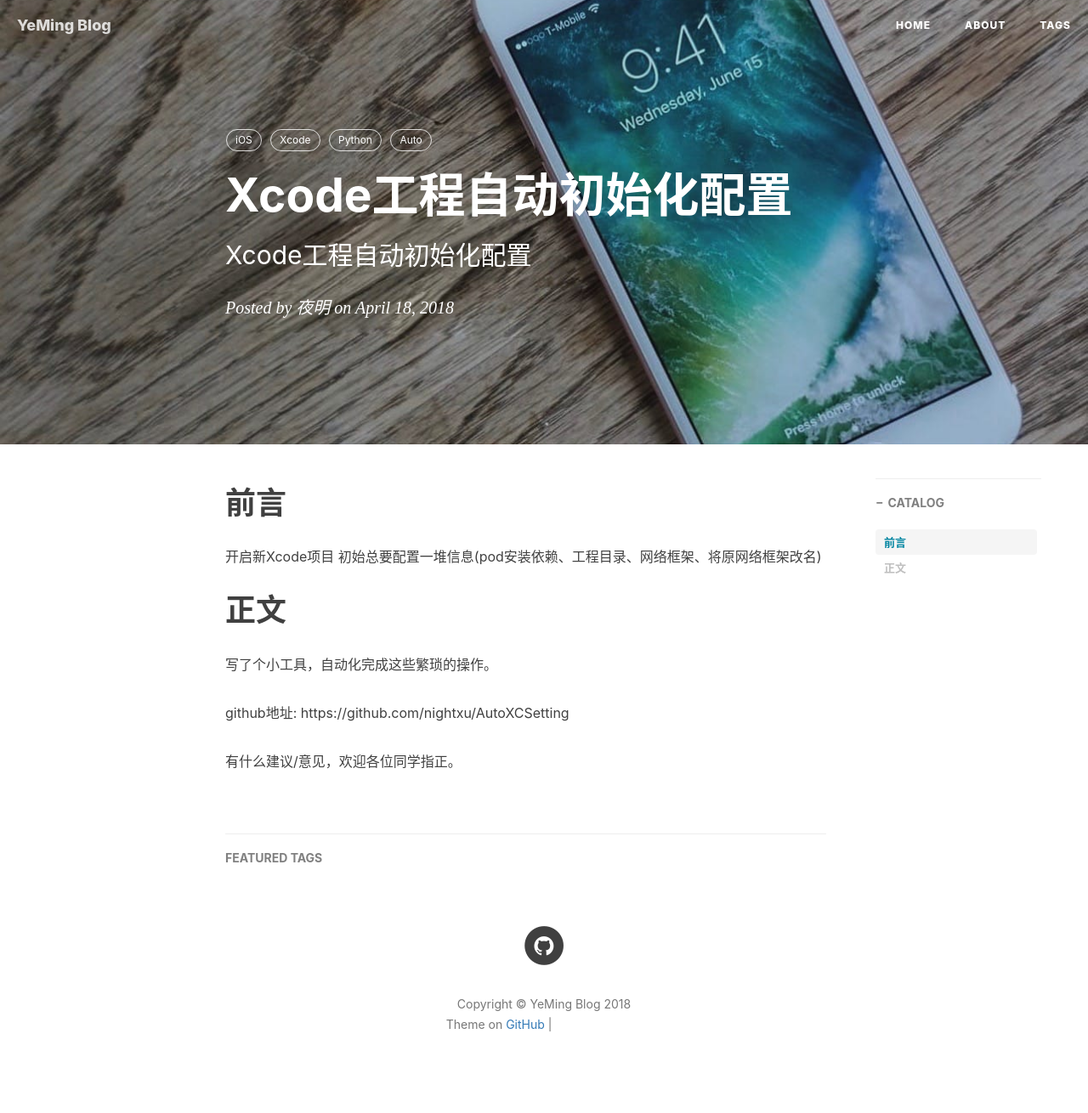
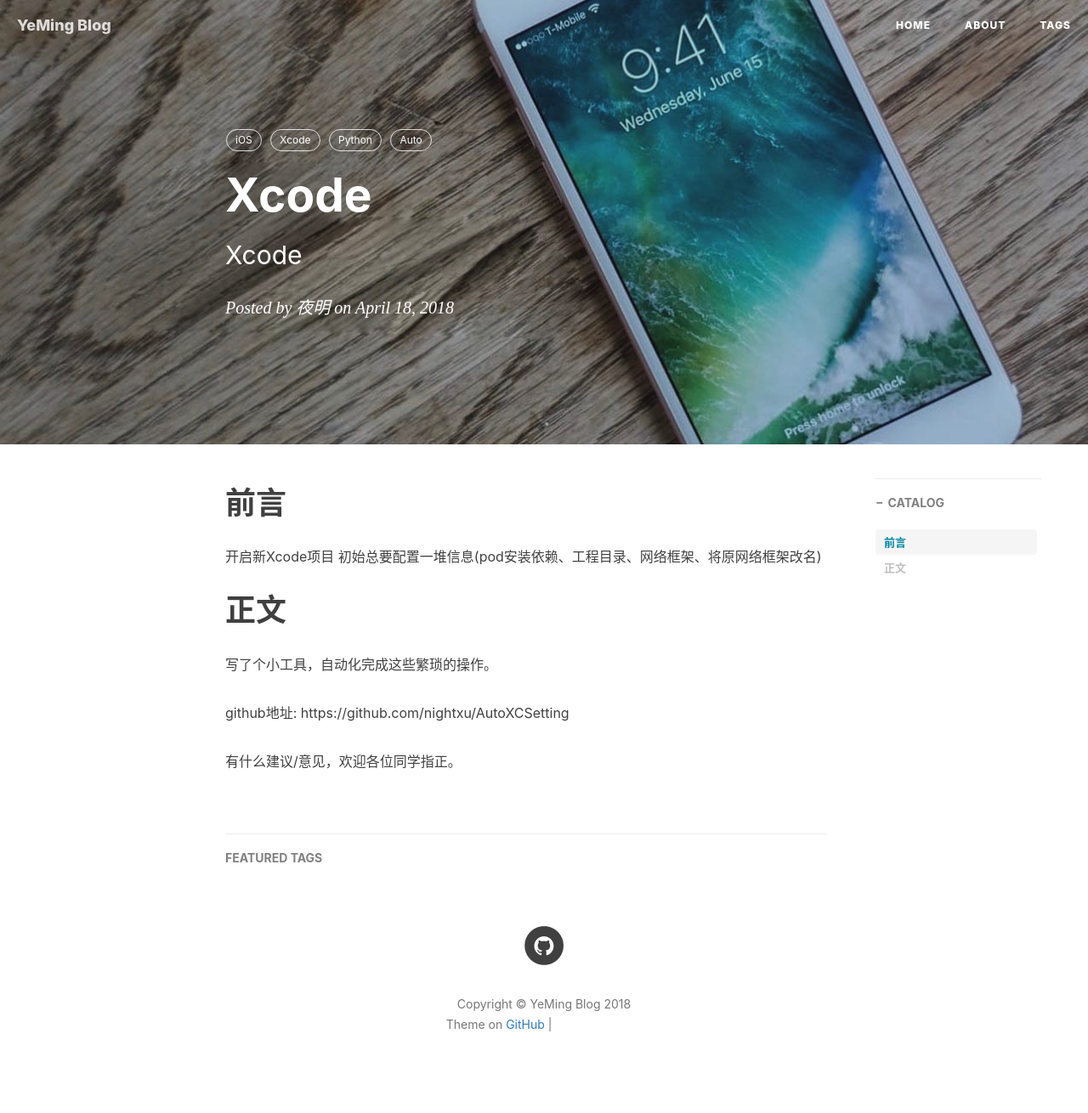
Before and after one commit to nightxu/nightxu.github.io, a Jekyll site: the page built from _posts/2018-4-18-Xcode工程自动初始化配置.md, in a window 1280 px wide. Shown: the whole page at 85% size. Built offline with Jekyll 4.4.1, drawn with Linux system fonts in a browser that asks for light colours; nearby versions of some CDN libraries; comment, search, counter and statistics services are not loaded; grey boxes are pictures that could not be loaded.

Commit message:
Update 2018-4-18-Xcode工程自动初始化配置.md

```diff
--- a/_posts/2018-4-18-Xcode工程自动初始化配置.md
+++ b/_posts/2018-4-18-Xcode工程自动初始化配置.md
@@ -1,7 +1,7 @@
 ---
 layout:     post
-title:      Xcode工程自动初始化配置
-subtitle:   Xcode工程自动初始化配置
+title:      Xcode
+subtitle:   Xcode
 date:       2018-4-18
 author:     夜明
 header-img: img/post-bg-ios10.jpg
```
